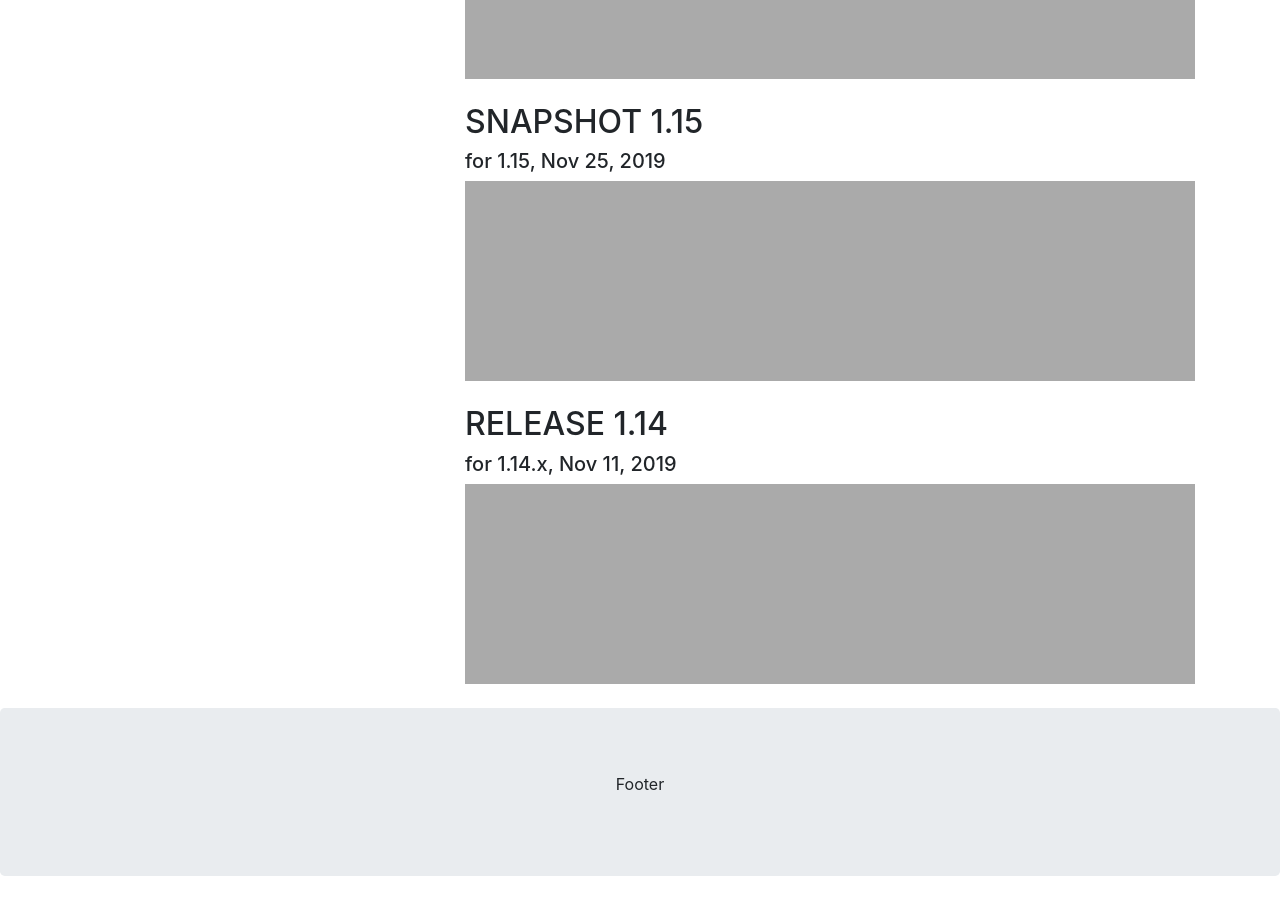
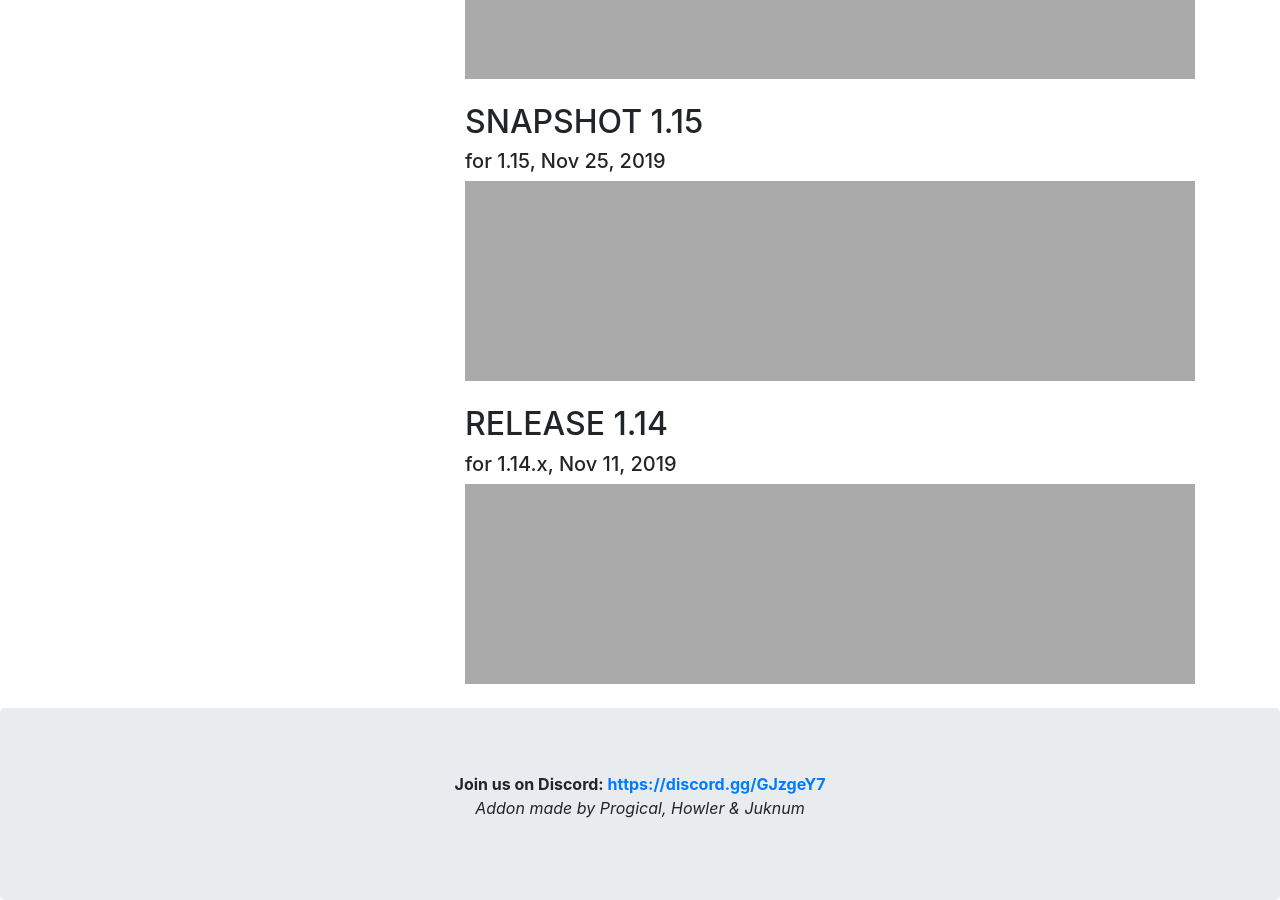
Before and after one commit to Faithful3D/Website, a Jekyll site: the page built from index.html, in a window 1280 px wide and 900 px high, scrolled down 1314 px. Built offline with Jekyll 4.4.1, drawn with Linux system fonts in a browser that asks for light colours; before the commit the page ends 2190 px from its top, so only the background shows below that.

Commit message:
Update footer text

```diff
--- a/_layouts/default.html
+++ b/_layouts/default.html
@@ -73,7 +73,10 @@
 </div>
 
 <div class="jumbotron text-center" style="margin-bottom:0">
-    <p>Footer</p>
+    <p>
+      <strong>Join us on Discord: <a href="https://discord.gg/GJzgeY7">https://discord.gg/GJzgeY7</a></strong><br>
+      <em>Addon made by Progical, Howler & Juknum</em>
+    </p>
 </div>
 
 </body>
```
